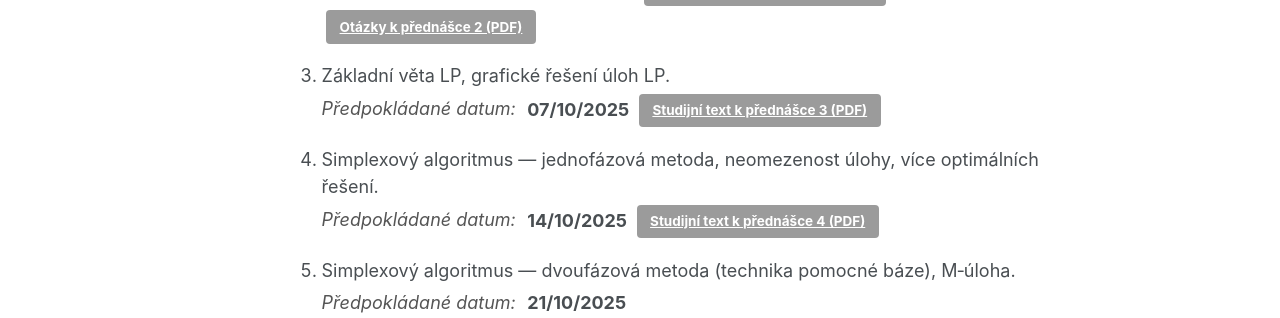
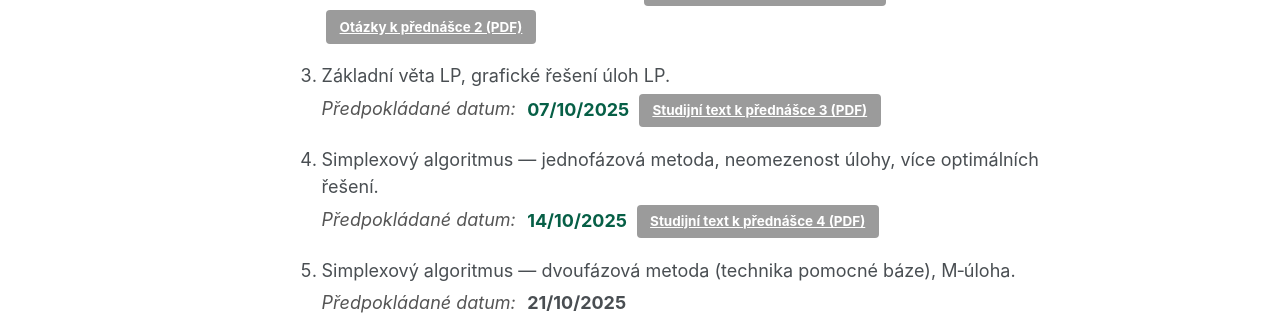
Before and after one commit to buresjan/buresjan.github.io, a Jekyll site: the page built from _teaching/01lip.md, in a window 1280 px wide and 900 px high, scrolled down 821 px. Shown: the part 158-476 px from the top of the window. Built offline with Jekyll 4.4.1, drawn with Linux system fonts in a browser that asks for light colours.

Commit message:
change color of text

```diff
--- a/_teaching/01lip.md
+++ b/_teaching/01lip.md
@@ -58,9 +58,9 @@
 2. Vlastnosti úloh lineárního programování, množina přípustných a optimálních řešení a jejich vlastnosti, geometrie úloh LP.
    <div class="lp-date"><span class="label">Předpokládané datum:</span> <span class="date past">30/09/2025</span> <a class="btn" href="{{ '/files/pr02.pdf' | relative_url }}" download>Studijní text k přednášce 2 (PDF)</a> <a class="btn btn-questions" href="{{ '/files/pr02cv.pdf' | relative_url }}" download>Otázky k přednášce 2 (PDF)</a></div>
 3. Základní věta LP, grafické řešení úloh LP.
-   <div class="lp-date"><span class="label">Předpokládané datum:</span> <span class="date">07/10/2025</span> <a class="btn" href="{{ '/files/pr03.pdf' | relative_url }}" download>Studijní text k přednášce 3 (PDF)</a></div>
+   <div class="lp-date"><span class="label">Předpokládané datum:</span> <span class="date past">07/10/2025</span> <a class="btn" href="{{ '/files/pr03.pdf' | relative_url }}" download>Studijní text k přednášce 3 (PDF)</a></div>
 4. Simplexový algoritmus — jednofázová metoda, neomezenost úlohy, více optimálních řešení.
-   <div class="lp-date"><span class="label">Předpokládané datum:</span> <span class="date">14/10/2025</span> <a class="btn" href="{{ '/files/pr04.pdf' | relative_url }}" download>Studijní text k přednášce 4 (PDF)</a></div>
+   <div class="lp-date"><span class="label">Předpokládané datum:</span> <span class="date past">14/10/2025</span> <a class="btn" href="{{ '/files/pr04.pdf' | relative_url }}" download>Studijní text k přednášce 4 (PDF)</a></div>
 5. Simplexový algoritmus — dvoufázová metoda (technika pomocné báze), M‑úloha.
    <div class="lp-date"><span class="label">Předpokládané datum:</span> <span class="date">21/10/2025</span></div>
 6. Vlastnosti simplexové metody — degenerace, cyklení, časová náročnost algoritmu.
```
